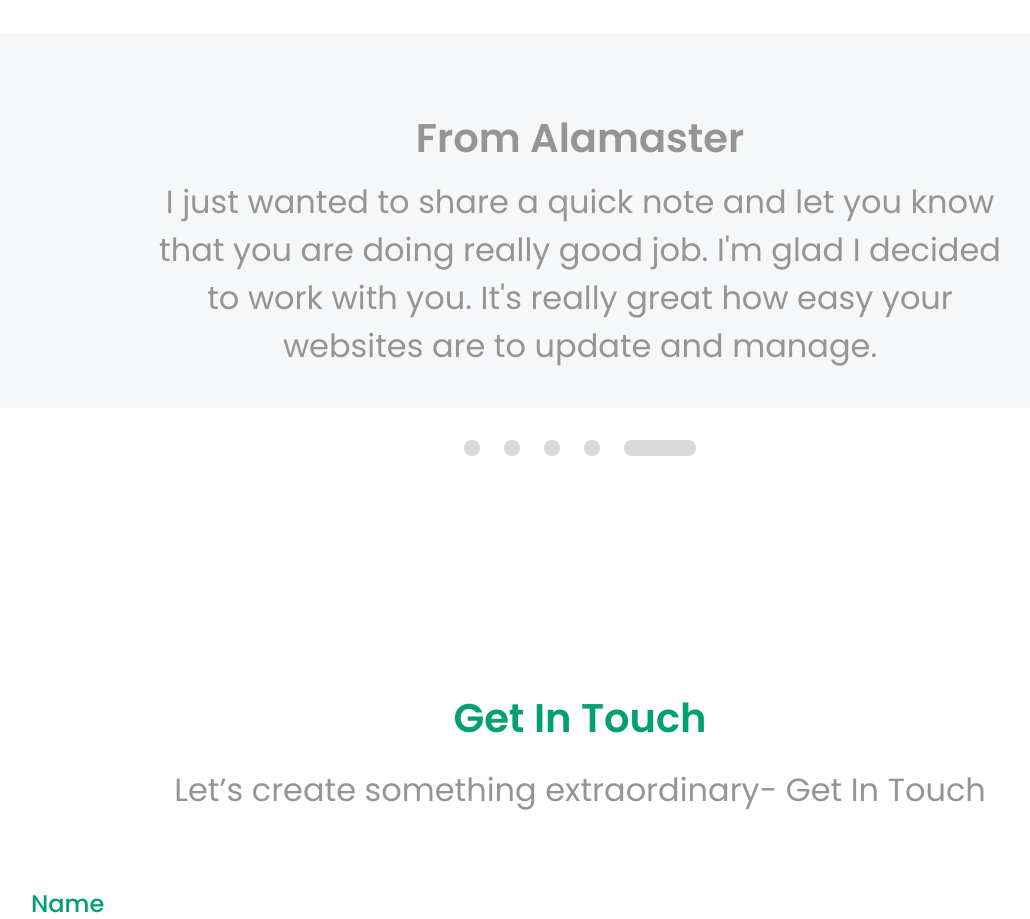
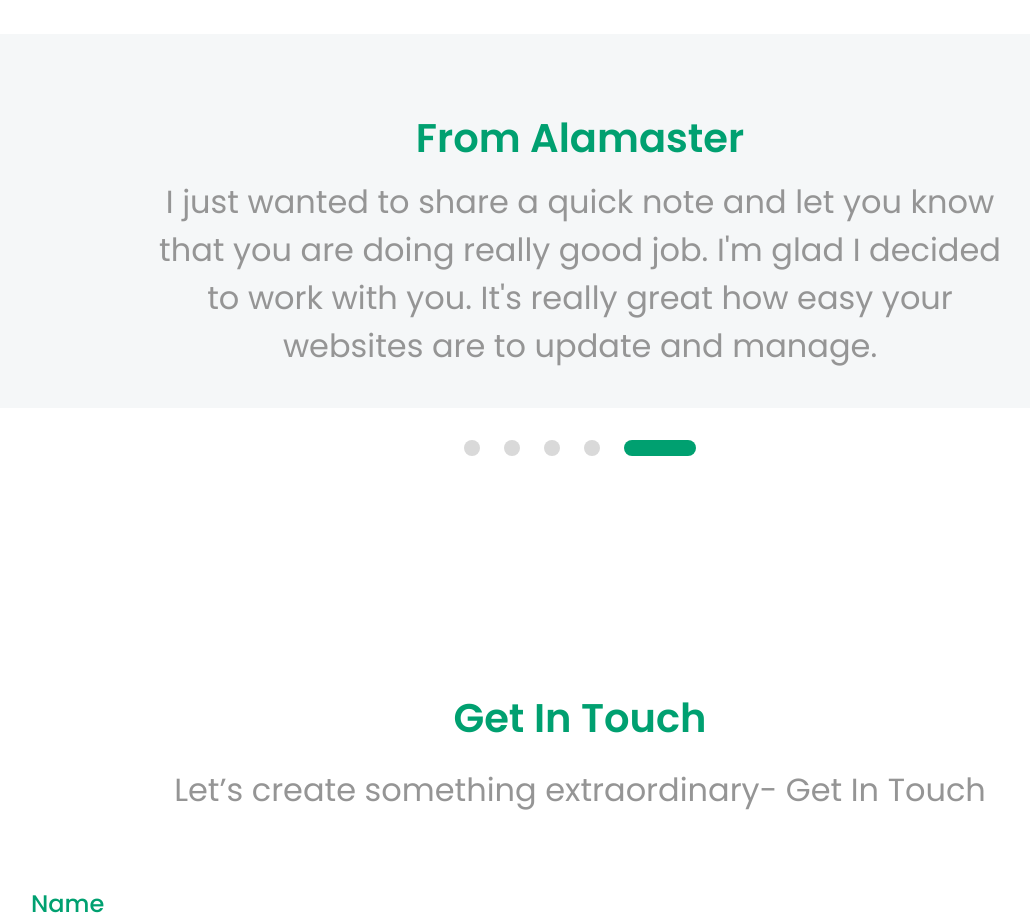
Before and after one commit to mmustaphak/ui-ux-portfolio, a React (Vite) app: page / in a window 1280 px wide. Shown: the part 2887-3806 px from the top of the page, without its empty margins (60-1090 px from the left). Built offline with nearby package versions, Linux system fonts and the light colour scheme.

Commit message:
Refactored the themeContext in the Testimonial.jsx

```diff
--- a/src/components/Testimonial.jsx
+++ b/src/components/Testimonial.jsx
@@ -26,8 +26,11 @@ const data = [
 ];
 
 export default function Testimonial() {
+
   const testimonialRef = useRef(null);
   const [onScreenTestimonial, setOnScreenTestimonial] = useState(0);
+  const theme = useContext(ThemeContext);
+
 
   function getMap() {
     if (!testimonialRef.current) {
@@ -61,8 +64,6 @@ export default function Testimonial() {
   }
 
   function Testimonial({ index, name, message }) {
-    const { text } = useContext(ThemeContext);
-
     return (
       <div
         ref={(node) => {
@@ -77,7 +78,8 @@ export default function Testimonial() {
         data-index={index}
       >
         <h3
-          className={`${text} text-[13.3px] font-semibold md:text-2xl lg:text-[2.5rem]`}
+          style={{color: theme}}
+          className="text-[13.3px] font-semibold md:text-2xl lg:text-[2.5rem]"
         >
           From {name}
         </h3>
@@ -89,11 +91,10 @@ export default function Testimonial() {
   }
 
   function NavButton({ index }) {
-    const { color } = useContext(ThemeContext);
 
     return (
       <>
-        <style>{`:checked{background: ${color}}`}</style>
+        <style>{`:checked{background: ${theme}}`}</style>
         <input
           name="testimonials"
           type="radio"
```
